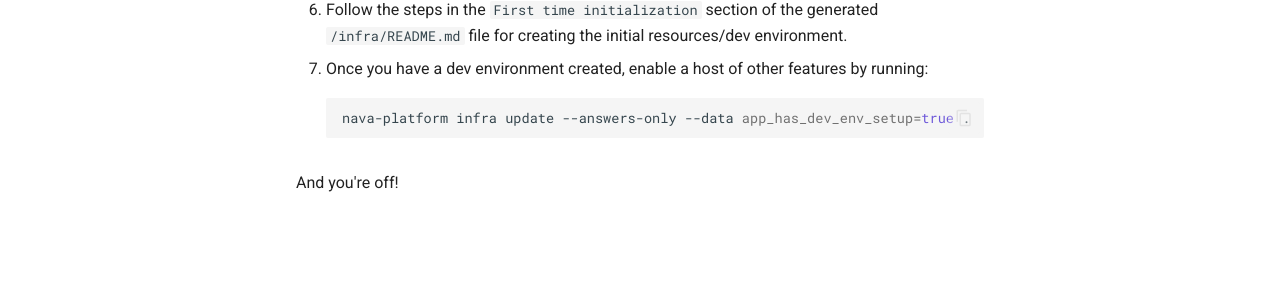
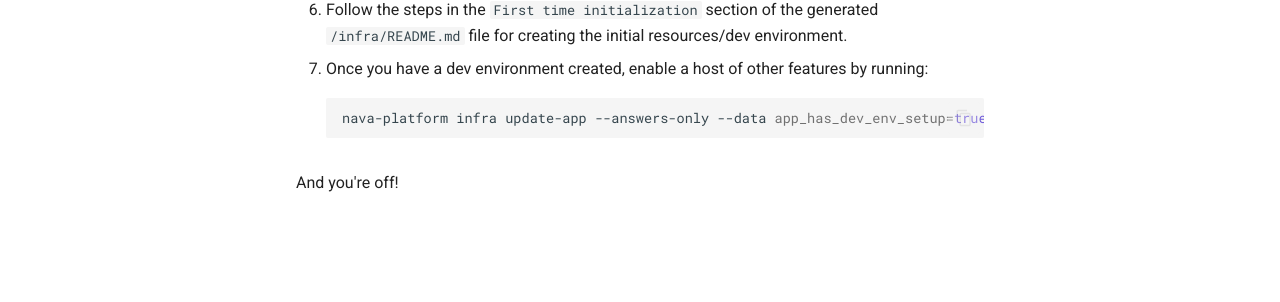
Before and after one commit to navapbc/platform-cli, an MkDocs documentation site: the page built from docs/getting-started/new-project.md, in a window 1280 px wide. Shown: the part 504-806 px from the top of the page. Built offline with MkDocs 1.6.1 and Material for MkDocs 9.7.7, drawn with Linux system fonts in a browser that asks for light colours; comment, search, counter and statistics services are not loaded.

Commit message:
Doc tweaks

````diff
--- a/docs/getting-started/new-project.md
+++ b/docs/getting-started/new-project.md
@@ -16,7 +16,7 @@
    `/infra/README.md` file for creating the initial resources/dev environment.
 1. Once you have a dev environment created, enable a host of other features by running:
     ```sh
-    nava-platform infra update --answers-only --data app_has_dev_env_setup=true .
+    nava-platform infra update-app --answers-only --data app_has_dev_env_setup=true . <APP_NAME>
     ```
 
 And you're off!
````
Also changed, not shown: docs/adding-an-app.md (+1 -1 lines).
